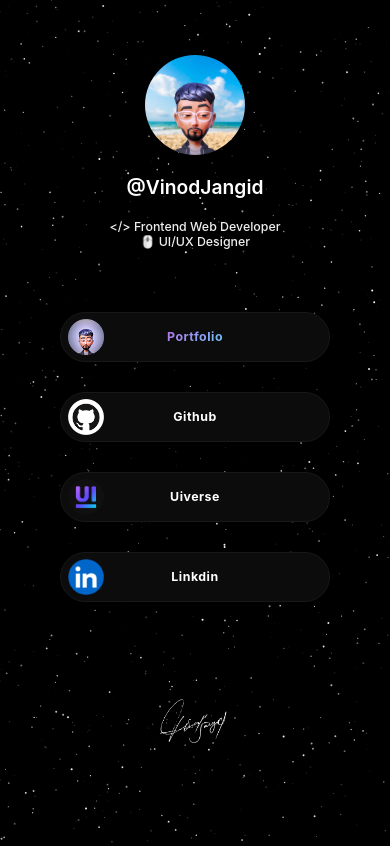
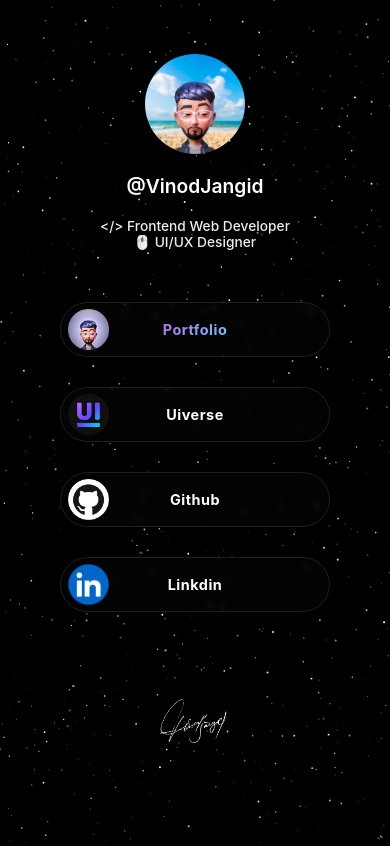
Before and after one commit to vinodjangid07/Social-App, a plain HTML site: page index.html in a window 390 px wide. Drawn offline with Linux system fonts and the light colour scheme.

Commit message:
UI Update

```diff
--- a/Scripts/main.js
+++ b/Scripts/main.js
@@ -68,10 +68,10 @@ particlesJS("bg", {
       },
       "move": {
         "enable": true,
-        "speed": 0,
-        "direction": "none",
+        "speed": 1,
+        "direction": "left",
         "random": false,
-        "straight": false,
+        "straight": true,
         "out_mode": "out",
         "bounce": false,
         "attract": {
--- a/index.html
+++ b/index.html
@@ -58,14 +58,17 @@
                     <img src="./Images/favicon.png" alt="">
                     <p class="buttonname">Portfolio</p>
                 </a>
+
+                <a href="https://uiverse.io/profile/vinodjangid07" target="_blank" class="uiverse socialbuttons">
+                  <img src="./Images/uiverse.png" alt="">
+                <p class="buttonname">Uiverse</p>
+              </a>
+
                 <a href="https://github.com/vinodjangid07" target="_blank" class="github socialbuttons">
                     <img src="./Images/github.png" alt="">
                  <p class="buttonname">Github</p>
                 </a>
-                <a href="https://uiverse.io/profile/vinodjangid07" target="_blank" class="uiverse socialbuttons">
-                    <img src="./Images/uiverse.png" alt="">
-                  <p class="buttonname">Uiverse</p>
-                </a>
+
                 <a href="https://www.linkedin.com/in/vinod-jangid-b401111a1?original_referer=" class="linkdin socialbuttons" target="_blank">
                     <img src="./Images/linkdin.png" alt="">
                   <p class="buttonname">Linkdin</p>
@@ -86,6 +89,11 @@
         loader.style.display = "none";
         }, 3000);
 
+        document.addEventListener("contextmenu", function(e){
+  if (e.target.nodeName === "IMG") {
+      e.preventDefault();
+  }
+}, false);
 
 })
 
--- a/style.css
+++ b/style.css
@@ -289,12 +289,13 @@ body{
     width: 270px;
     height: 50px;
     border-radius: 30px;
-    border: 1px solid rgb(24, 24, 24);
+    border: 1px solid rgb(31, 31, 31);
     display: flex;
     align-items: center;
     justify-content: center;
     text-decoration: none;
-    background-color: rgb(12, 12, 12);
+    background-color: rgba(12, 12, 12, 0.302);
+    backdrop-filter: blur(3px);
     gap: 15px;
     position: relative;
     transition: all .2s;
@@ -386,17 +387,41 @@ body{
     html {
         font-size: 45%;
     }
+    .loader {
+        width: 20rem;
+        height: 20rem;
+      }
+      .curve text {
+        font: 2em "Fira Sans", sans-serif;
+        ;
+      }
+
     .mainContainer{
         padding-top: 30px;
         gap: 20px;
     }
+    .aboutdescription{
+        font-size: 2rem;
+    }
     .socialsSection{
         height: 40%;
     }
+
+    .socialbuttons{
+        height: 55px;
+    }
+    .socialbuttons img{
+        height: 41px;
+    }
+    .socialbuttons p{
+        font-size: 2.1rem;
+    }
+
     .signatureSection img{
         height: 37%;
         filter: invert(1);
     }
+
 }
 
 @media screen and (max-width:430px) {
```
